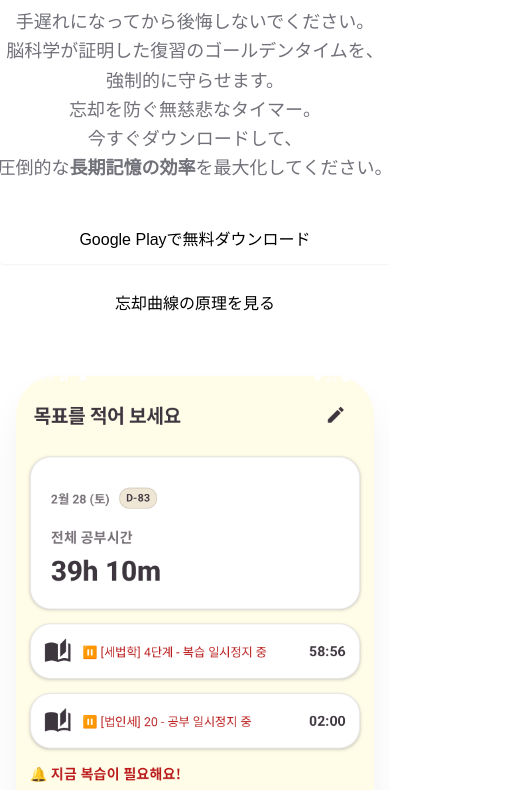
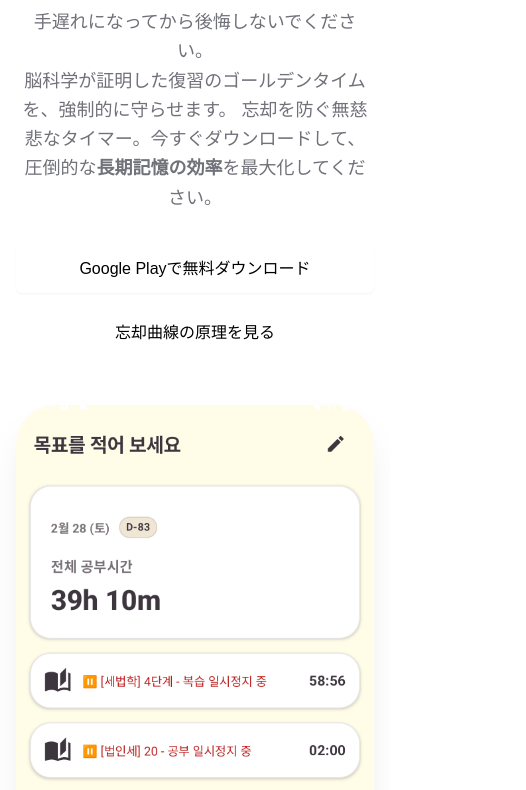
Before and after one commit to moviemanejeongdo/StudyReminder, a plain HTML site: page index_ja.html in a window 390 px wide. Shown: the part 338-1128 px from the top of the page, 526 px wide, since content can reach past the window. Drawn offline with nearby package versions, Linux system fonts and the light colour scheme; a web font is replaced by a local one.

Commit message:
fix: 다국어(일문, 중문) 띄어쓰기 없는 언어의 경우 모바일 화면에서 문장이 줄바꿈 되지 않는 현상 수정을 위해 break-keep 제거

```diff
--- a/index_ja.html
+++ b/index_ja.html
@@ -129,7 +129,7 @@
     </style>
 </head>
 
-<body class="antialiased min-h-screen flex flex-col break-keep">
+<body class="antialiased min-h-screen flex flex-col">
 
     <header class="fixed w-full top-0 z-50 glass-nav transition-all duration-300">
         <div class="max-w-6xl mx-auto px-4 sm:px-6 lg:px-8">
```
Also changed, not shown: index_zh.html (+1 -1 lines).
